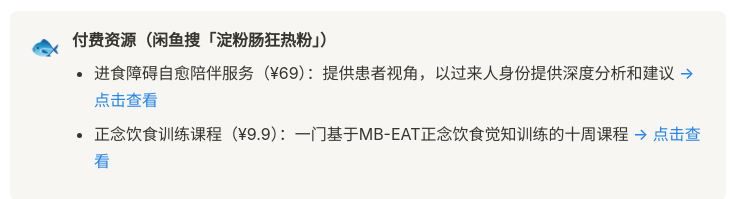
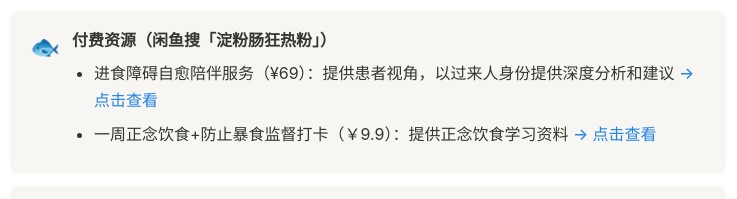
Before and after one commit to pxy7896/ryann0520, a plain HTML site: page index.html in a window 1280 px wide. Shown: the part 2860-3059 px from the top of the page, without its empty margins (272-1009 px from the left). Drawn offline with Linux system fonts and the light colour scheme; no server answers.

Commit message:
付费资源：正念饮食课程改为「一周正念饮食+防止暴食监督打卡」并更新链接

```diff
--- a/index.html
+++ b/index.html
@@ -698,7 +698,7 @@
             <h4>付费资源（闲鱼搜「淀粉肠狂热粉」）</h4>
             <ul style="margin-top: 6px;">
                 <li>进食障碍自愈陪伴服务（¥69）：提供患者视角，以过来人身份提供深度分析和建议 <a href="https://m.tb.cn/h.jP9Zbkt?tk=iAr763dMmyt" target="_blank" rel="noopener">→ 点击查看</a></li>
-                <li>正念饮食训练课程（¥9.9）：一门基于MB-EAT正念饮食觉知训练的十周课程 <a href="https://m.tb.cn/h.jjf26v1?tk=EdzO63dn7nx" target="_blank" rel="noopener">→ 点击查看</a></li>
+                <li>一周正念饮食+防止暴食监督打卡（￥9.9）：提供正念饮食学习资料 <a href="https://m.tb.cn/h.jnDHmDG?tk=PIpQ6hTlPo1" target="_blank" rel="noopener">→ 点击查看</a></li>
             </ul>
         </div>
     </div>
```
